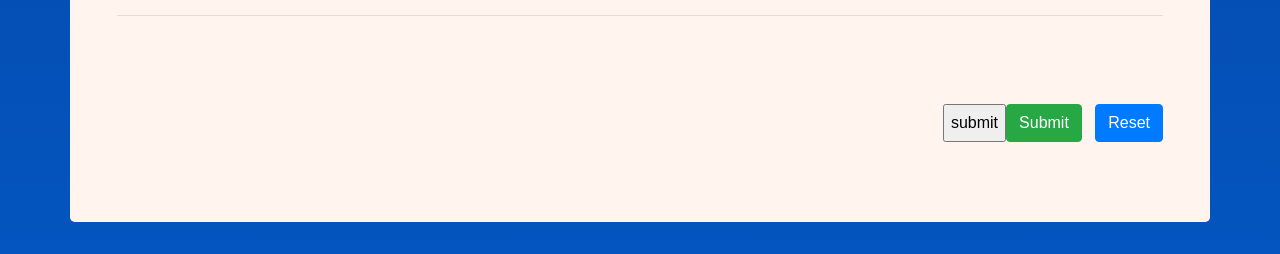
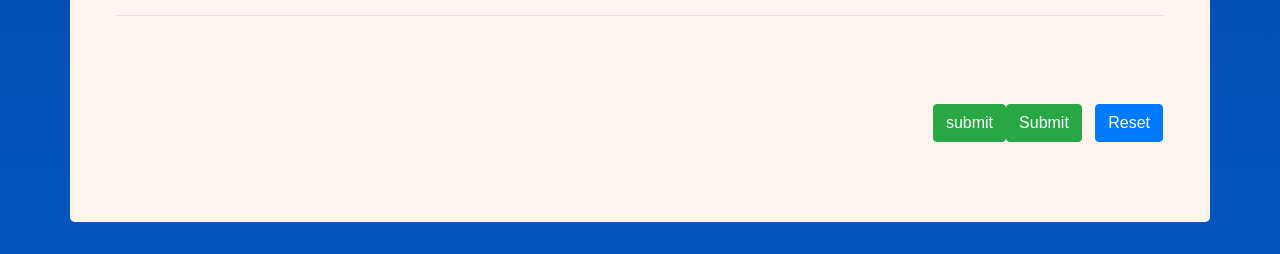
Before and after one commit to Saikishor164/paiias, a PHP site: page /application.php in a window 1280 px wide. Shown: the part 2976-3230 px from the top of the page. Run offline with PHP 8.4, Linux system fonts and the light colour scheme; the visitor is signed in with stand-in values (Sample User, id 1).

Commit message:
updated application.php

```diff
--- a/application.php
+++ b/application.php
@@ -286,8 +286,9 @@ require 'config.php';
           <hr>
           <!-- button for submitting the form -->
           <br><br><br>
+
           <div class="d-grid gap-2 d-md-flex justify-content-md-end">
-            <input type="submit" value="submit">
+            <input type="submit"  class="btn btn-success me-md-2" value="submit">
             <button class="btn btn-success me-md-2" type="submit">Submit</button>
             &nbsp;&nbsp;&nbsp;
             <button class="btn btn-primary me-md-2" type="reset">Reset</button>
```
